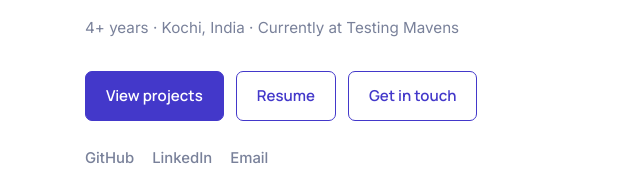
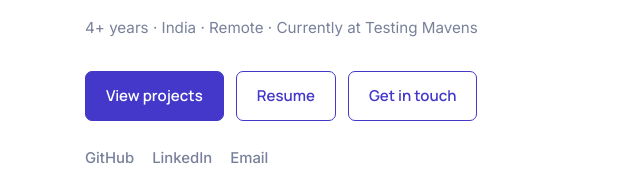
Before and after one commit to gishwinantony/gishwinantony.github.io, a plain HTML site: page index.html in a window 1280 px wide. Shown: the part 416-600 px from the top of the page, 29-669 px from the left. Drawn offline with Linux system fonts and the light colour scheme.

Commit message:
Update index.html

```diff
--- a/index.html
+++ b/index.html
@@ -4,7 +4,7 @@
 <meta charset="utf-8">
 <meta name="viewport" content="width=device-width, initial-scale=1">
 <title>Gishwin Antony Biju — AI &amp; Backend Engineer</title>
-<meta name="description" content="AI engineer with 4+ years building production agent systems: multi-agent orchestration, RAG pipelines, evaluation, and the backend and Kubernetes platforms they run on. Kochi, India.">
+<meta name="description" content="AI engineer with 4+ years building production agent systems: multi-agent orchestration, RAG pipelines, evaluation, and the backend and Kubernetes platforms they run on. India.">
 <meta property="og:title" content="Gishwin Antony Biju — AI &amp; Backend Engineer">
 <meta property="og:description" content="Production AI agents, multi-agent orchestration, and the backend platforms underneath.">
 <meta property="og:type" content="website">
@@ -210,7 +210,7 @@ footer{border-top:1px solid var(--border);padding:28px 0;font-size:.89rem;color:
         I build AI agent systems that run in production: multi-agent orchestration, RAG pipelines,
         evaluation, and the FastAPI and Kubernetes platforms underneath them.
       </p>
-      <p class="locale">4+ years · Kochi, India · Currently at Testing Mavens</p>
+      <p class="locale">4+ years · India · Remote · Currently at Testing Mavens</p>
 
       <div class="cta">
         <a class="btn" href="#projects">View projects</a>
@@ -359,7 +359,7 @@ footer{border-top:1px solid var(--border);padding:28px 0;font-size:.89rem;color:
 
       <article class="job">
         <h3>Software Engineer — AI &amp; Backend</h3>
-        <p class="meta"><span class="co">Testing Mavens</span> · Kochi, India · Remote · Jan 2026 – Present</p>
+        <p class="meta"><span class="co">Testing Mavens</span> · India · Remote · Jan 2026 – Present</p>
         <ul>
           <li>Architected a VS Code–integrated agentic AI platform for project-aware development and
               testing, including a Learning Agent that continuously analyses project artifacts to
@@ -472,7 +472,7 @@ footer{border-top:1px solid var(--border);padding:28px 0;font-size:.89rem;color:
       </div>
       <div>
         <h3>Location</h3>
-        <p>Kochi, Kerala, India</p>
+        <p> Kerala, India</p>
       </div>
     </div>
   </div>
```
